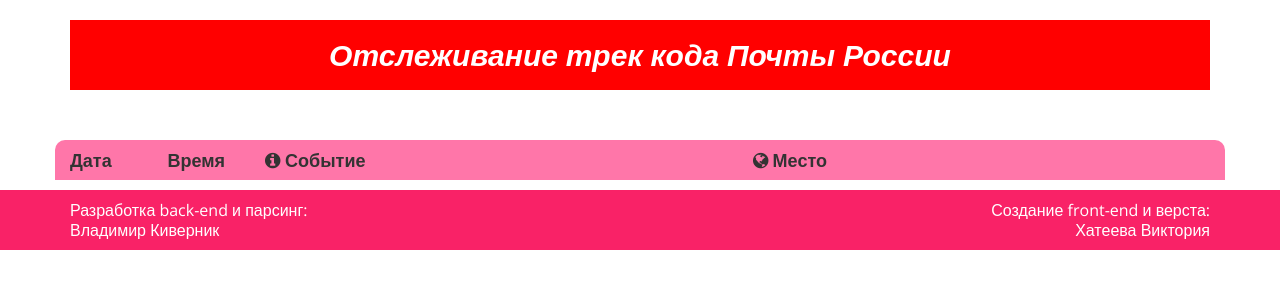
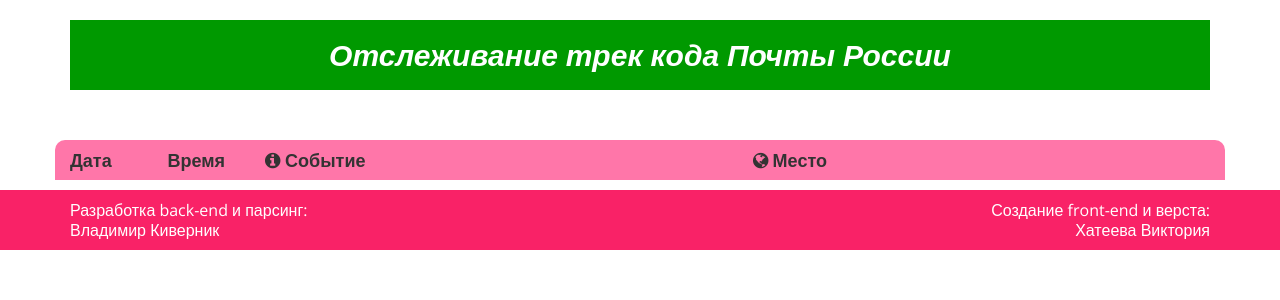
Before and after one commit to VictoriaSnowfalke/postTrack, a PHP site: page / in a window 1280 px wide. Shown: the top 300 px of the page. Run offline with PHP 8.4, Linux system fonts and the light colour scheme; data that the repository does not hold is empty.

Commit message:
Изменила цвет с красный-вырви глаз на приятный зеленый

```diff
--- a/css/style.css
+++ b/css/style.css
@@ -11,7 +11,7 @@ body {
 
 .top_header h1{
     font-family: 'Open Sans', sans-serif;
-    background: #ff0000;
+    background: #009900;
     color: white;
     padding: 10px 10px;
     line-height: 50px;
```
